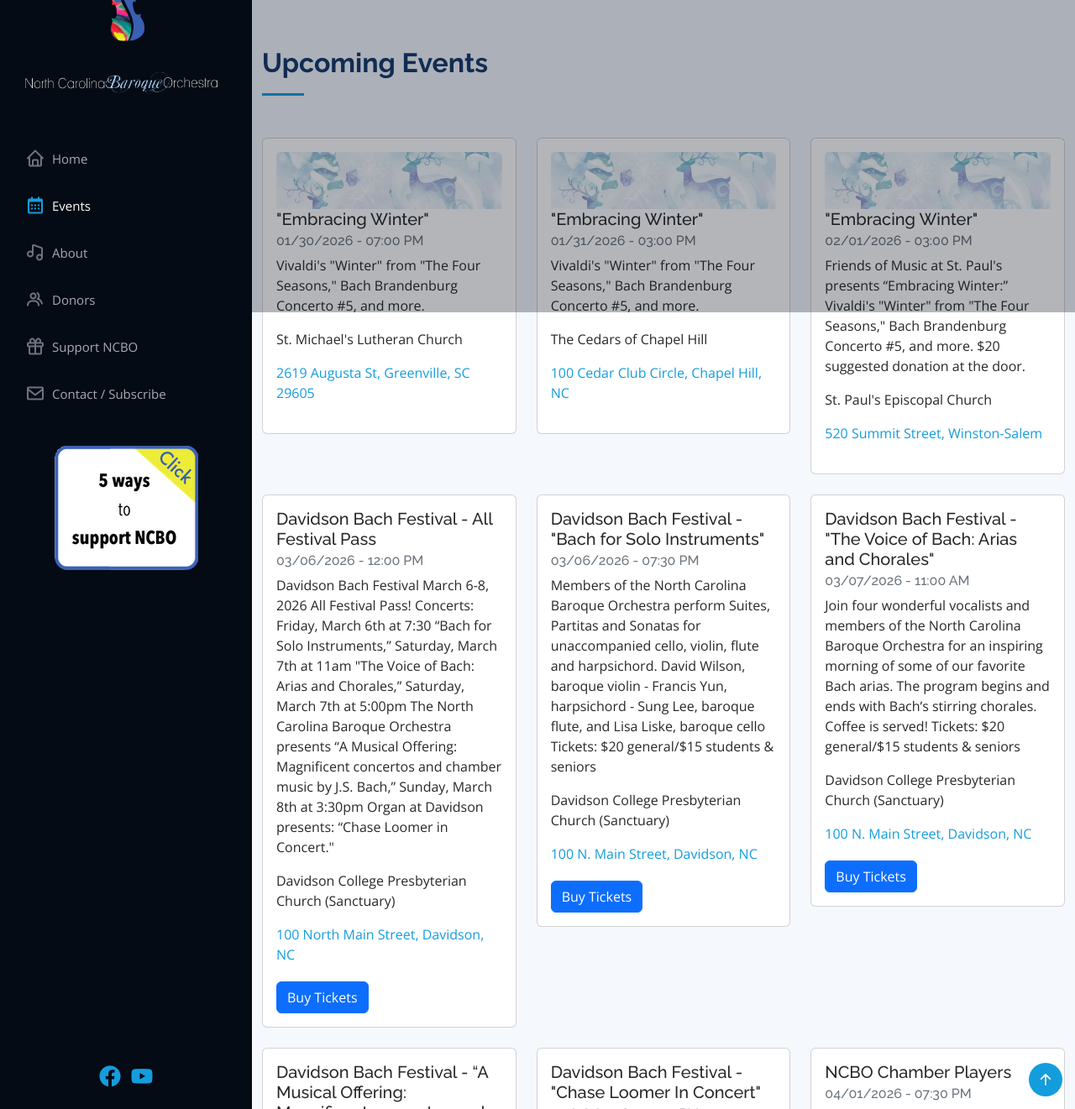
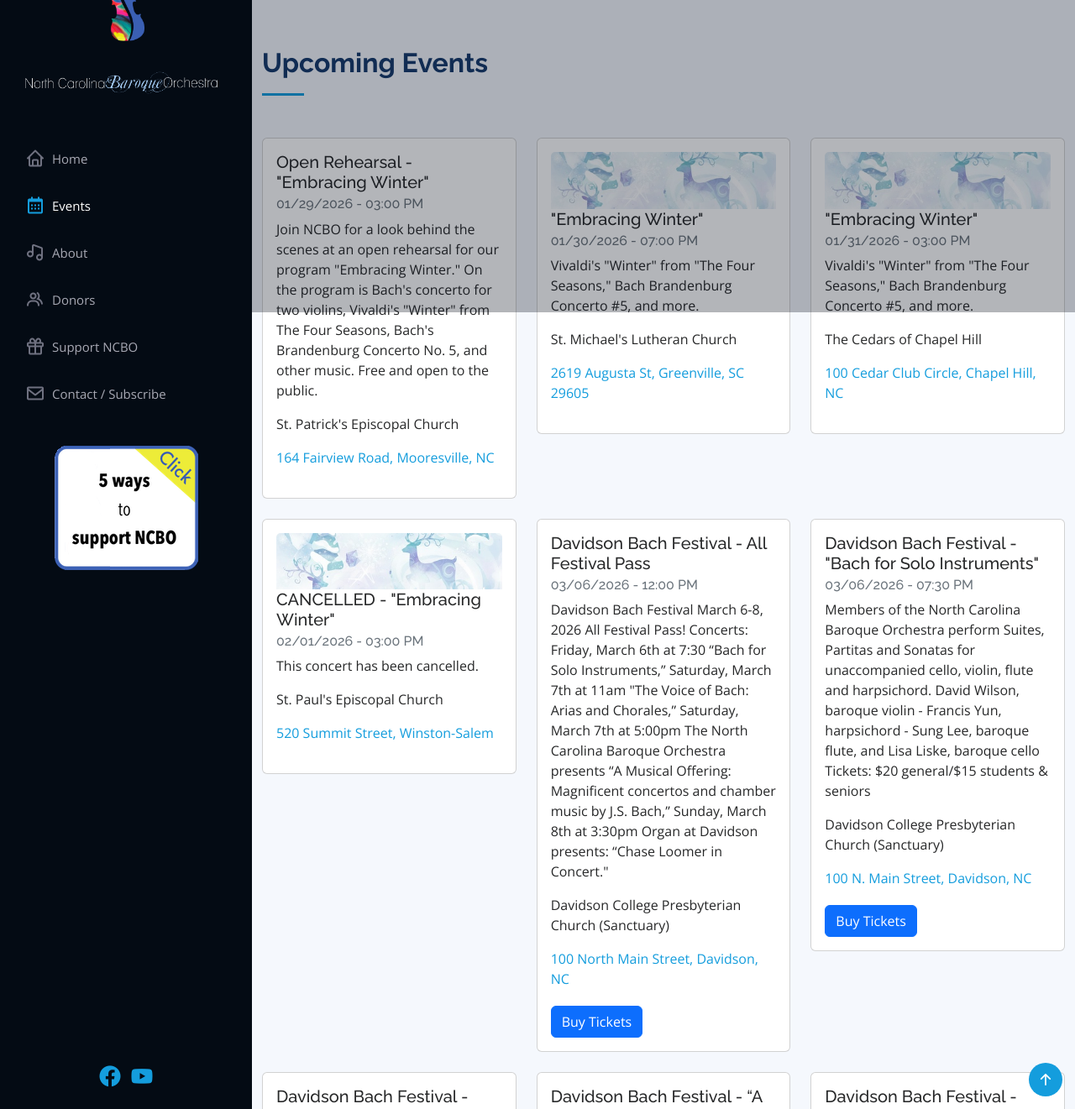
Before and after one commit to ncbaroqueorchestra/ncboweb, a Jekyll site: the page built from index.md, in a window 1280 px wide and 1400 px high, scrolled down 949 px, cut to the strip 79-1400 px from the top of the window. Shown: the whole strip at 84% size. Built offline with Jekyll 4.4.1, drawn with Linux system fonts in a browser that asks for light colours; comment, search, counter and statistics services are not loaded; some of the changed text lies outside the part shown.

Commit message:
Updated NCBO events

```diff
--- a/_data/events.yml
+++ b/_data/events.yml
@@ -1,3 +1,17 @@
+- address: 164 Fairview Road, Mooresville, NC
+  description: 'Join NCBO for a look behind the scenes at an open rehearsal for our
+    program "Embracing Winter." On the program is Bach''s concerto for two violins,
+    Vivaldi''s "Winter" from The Four Seasons, Bach''s Brandenburg Concerto No. 5,
+    and other music.
+
+
+    Free and open to the public.'
+  eventdate: 01/29/2026
+  eventtime: 03:00 PM
+  heading: Open Rehearsal - "Embracing Winter"
+  mapurl: https://maps.app.goo.gl/L5NRybjuQWJHSPnu7
+  sortdate: 1769716800
+  venue: St. Patrick's Episcopal Church
 - address: 2619 Augusta St, Greenville, SC 29605
   description: 'Vivaldi''s "Winter" from "The Four Seasons," Bach Brandenburg Concerto
     #5, and more.'
@@ -19,15 +33,11 @@
   sortdate: 1769889600
   venue: The Cedars of Chapel Hill
 - address: 520 Summit Street, Winston-Salem
-  description: 'Friends of Music at St. Paul''s presents “Embracing Winter:” Vivaldi''s
-    "Winter" from "The Four Seasons," Bach Brandenburg Concerto #5, and more.
-
-
-    $20 suggested donation at the door.'
+  description: This concert has been cancelled.
   eventdate: 02/01/2026
   eventimage: EmbracingWinter.jpg
   eventtime: 03:00 PM
-  heading: '"Embracing Winter"'
+  heading: CANCELLED - "Embracing Winter"
   mapurl: https://maps.app.goo.gl/48WQR2oGMHj2TVnS6
   sortdate: 1769976000
   venue: St. Paul's Episcopal Church
@@ -96,15 +106,6 @@
   sortdate: 1772998200
   ticketurl: https://www.organatdavidson.org/
   venue: Davidson College Presbyterian Church
-- address: 750 Weaver Dairy Rd, Chapel Hill, NC 27514
-  description: Chamber music for strings and flute, featuring baroque flutist Rodrigo
-    Tarraza.
-  eventdate: 04/01/2026
-  eventtime: 07:30 PM
-  heading: NCBO Chamber Players
-  mapurl: https://maps.app.goo.gl/cUGueQhASzMCn4U47
-  sortdate: 1775086200
-  venue: Carol Woods Retirement Community
 - address: 2575 Parkway Drive, Winston-Salem, NC
   description: NCBO joins the Winston-Salem Choral Artists under the direction of
     Dr. Chris Gilliam for J.S. Bach's incredible Mass in B minor.
```
